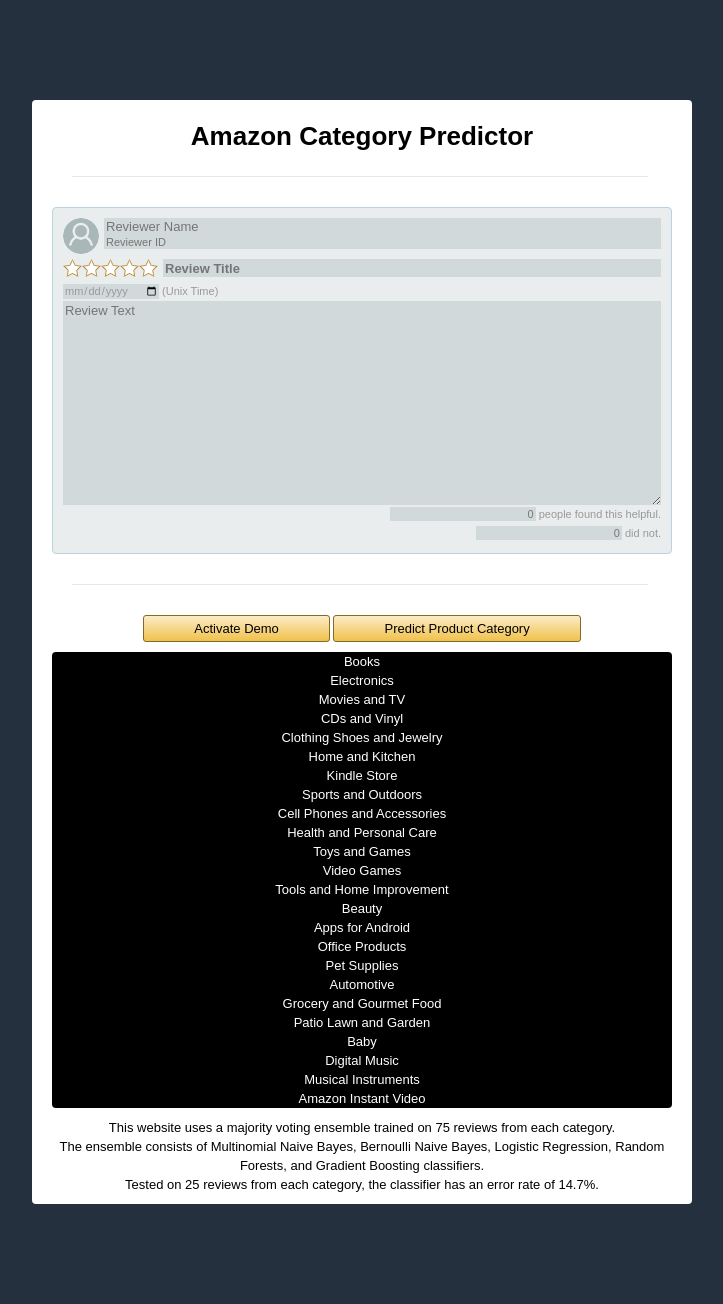
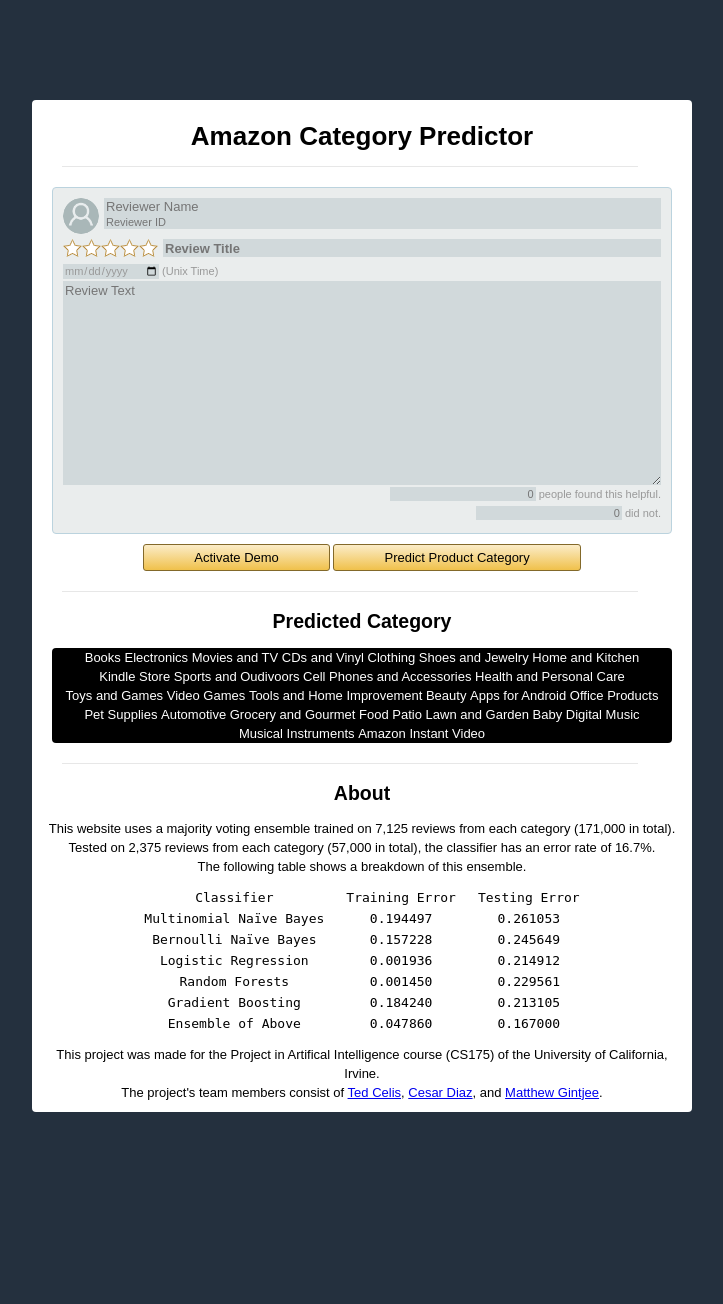
Before and after one commit to calexdiaz143/cs-175-amazon-project-clone, a Django app: page / in a window 1280 px wide. Shown: the whole page, without its empty margins (278-1001 px from the left). After the commit the page ends 1112 px from the top, so only its background shows below. Run offline with Django 3.2, Linux system fonts and the light colour scheme.

Commit message:
retrained/retested with 9500 from each category

```diff
--- a/website/static/index.css
+++ b/website/static/index.css
@@ -38,7 +38,7 @@
 	background: #e7e7e7;
 	width: 90%;
 	height: 1px;
-	margin: 30px;
+	margin: 20px;
 }
 
 .flex {
@@ -140,8 +140,22 @@
 	border-radius: 4px;
 }
 
+#output > div {
+	width: 200;
+	display: inline-block;
+}
+
 .predicted {
 	background: #00ff00;
 	color: #000000;
 	font-weight: bold;
 }
+
+#errors {
+	font-family: monospace;
+	margin: 10px auto;
+}
+
+#errors td {
+	padding: 0px 10px;
+}
--- a/website/templates/index.html
+++ b/website/templates/index.html
@@ -11,9 +11,9 @@
 	<body>
 		<div id="title"></div>
 		<div id="container">
+			<h1>Amazon Category Predictor</h1>
+			<div class="divider"></div>
 			<div id="input">
-				<h1>Amazon Category Predictor</h1>
-				<div class="divider"></div>
 				<div id="review">
 					{% csrf_token %}
 					<div class="flex">
@@ -45,10 +45,11 @@
 						did not.
 					</div>
 				</div>
-				<div class="divider"></div>
 				<button id="demo" data-active="false">Activate Demo</button>
 				<button id="predict">Predict Product Category</button>
 			</div>
+			<div class="divider"></div>
+			<h2>Predicted Category</h2>
 			<div id="output">
 				<div id="Books">Books</div>
 				<div id="Electronics">Electronics</div>
@@ -57,7 +58,7 @@
 				<div id="Clothing_Shoes_and_Jewelry">Clothing Shoes and Jewelry</div>
 				<div id="Home_and_Kitchen">Home and Kitchen</div>
 				<div id="Kindle_Store">Kindle Store</div>
-				<div id="Sports_and_Outdoors">Sports and Outdoors</div>
+				<div id="Sports_and_Oudivoors">Sports and Oudivoors</div>
 				<div id="Cell_Phones_and_Accessories">Cell Phones and Accessories</div>
 				<div id="Health_and_Personal_Care">Health and Personal Care</div>
 				<div id="Toys_and_Games">Toys and Games</div>
@@ -75,12 +76,54 @@
 				<div id="Musical_Instruments">Musical Instruments</div>
 				<div id="Amazon_Instant_Video">Amazon Instant Video</div>
 			</div>
+			<div class="divider"></div>
+			<h2>About</h2>
 			<div class="info">
-				This website uses a majority voting ensemble trained on 75 reviews from each category.
+				This website uses a majority voting ensemble trained on 7,125 reviews from each category (171,000 in total).
 				<br>
-				The ensemble consists of Multinomial Naive Bayes, Bernoulli Naive Bayes, Logistic Regression, Random Forests, and Gradient Boosting classifiers.
+				Tested on 2,375 reviews from each category (57,000 in total), the classifier has an error rate of 16.7%.
 				<br>
-				Tested on 25 reviews from each category, the classifier has an error rate of 14.7%.
+				The following table shows a breakdown of this ensemble.
+				<table id="errors">
+				    <tr>
+				        <td>Classifier</td>
+				        <td>Training Error</td>
+				        <td>Testing Error</td>
+				    </tr>
+				    <tr>
+				        <td>Multinomial Naïve Bayes</td>
+				        <td>0.194497</td>
+				        <td>0.261053</td>
+				    </tr>
+				    <tr>
+				        <td>Bernoulli Naïve Bayes</td>
+				        <td>0.157228</td>
+				        <td>0.245649</td>
+				    </tr>
+				    <tr>
+				        <td>Logistic Regression</td>
+				        <td>0.001936</td>
+				        <td>0.214912</td>
+				    </tr>
+				    <tr>
+				        <td>Random Forests</td>
+				        <td>0.001450</td>
+				        <td>0.229561</td>
+				    </tr>
+				    <tr>
+				        <td>Gradient Boosting</td>
+				        <td>0.184240</td>
+				        <td>0.213105</td>
+				    </tr>
+				    <tr>
+				        <td>Ensemble of Above</td>
+				        <td>0.047860</td>
+				        <td>0.167000</td>
+				    </tr>
+				</table>
+				This project was made for the Project in Artifical Intelligence course (CS175) of the University of California, Irvine.
+				<br>
+				The project's team members consist of <a href="https://github.com/krazete">Ted Celis</a>, <a href="https://github.com/calexdiaz143">Cesar Diaz</a>, and <a href="https://github.com/mgintjee">Matthew Gintjee</a>.
 			</div>
 		</div>
 		<script src="{% static 'index.js' %}"></script>
```
Also changed, not shown: 8 other files.
